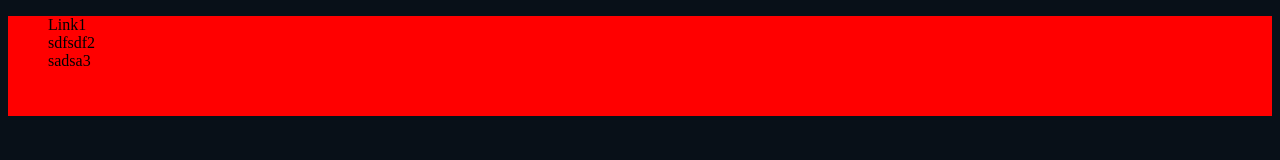
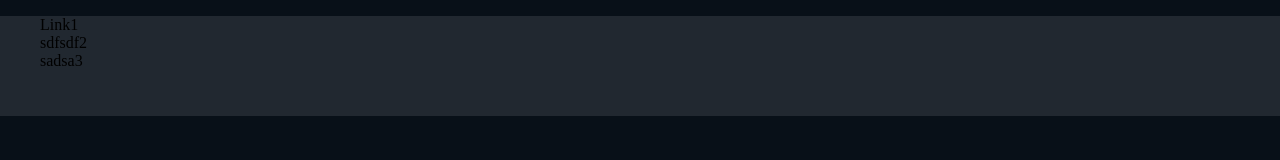
Before and after one commit to waifulist/waifulist.github.io, a plain HTML site: page index.html in a window 1280 px wide. Drawn offline with Linux system fonts and the light colour scheme.

Commit message:
Update style.css

```diff
--- a/style.css
+++ b/style.css
@@ -1,4 +1,6 @@
 body {
+  margin: 0;
+  padding: 0;
   background-color: #081018;
 }
 
@@ -10,7 +12,7 @@ body {
   width: 100%;
   max-height: 200px;
   min-height: 100px;
-  background-color: red;
+  background-color: rgba(255,255,255,.1);
 }
 
 .nav ul {
```
